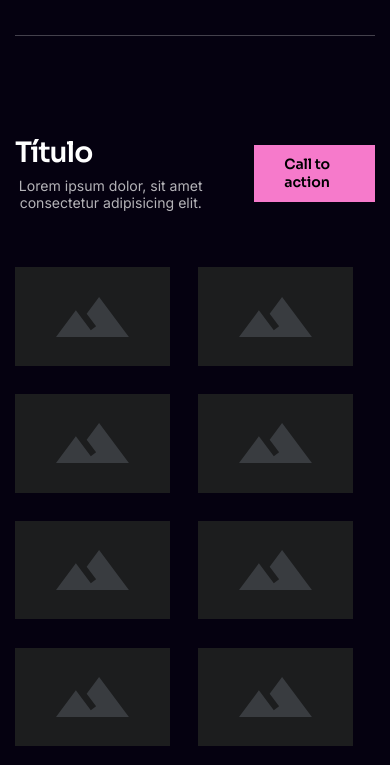
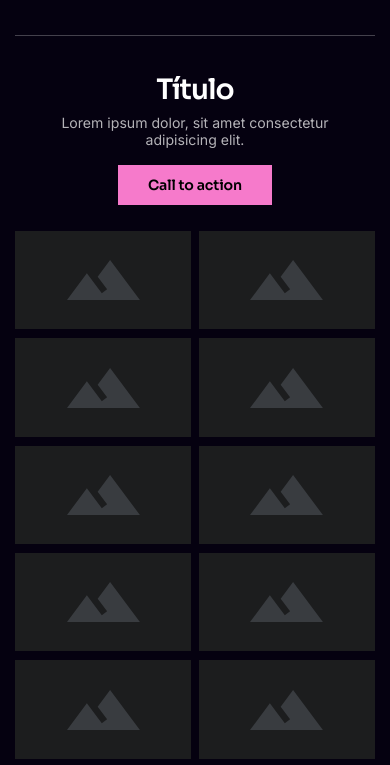
Before and after one commit to Gustavohsdp/Wireframe, a plain HTML site: page index.html in a window 390 px wide. Shown: the part 1631-2396 px from the top of the page. Drawn offline with Linux system fonts and the light colour scheme.

Commit message:
wireframe

```diff
--- a/css/responsive.css
+++ b/css/responsive.css
@@ -8,6 +8,14 @@
 
   .s-card-feature .all-cards .card {
     width: 32%;
+  }
+
+  .s-card-feature .second-area .all-imgs {
+    gap: 2rem 2%;
+  }
+
+  .s-card-feature .second-area .all-imgs .image {
+    width: 23.5%;
   }
 }
 
@@ -58,7 +66,23 @@
 }
 
 @media(max-width: 600px) {
+  .s-card-feature .second-area .top {
+    flex-direction: column;
+    align-items: center;
+  }
 
+  .s-card-feature .second-area .top .title h2,
+  .s-card-feature .second-area .top .title p {
+    text-align: center;
+  }
+
+  .s-card-feature .second-area .top .title h2 {
+    margin-bottom: 0.8rem;
+  }
+
+  .s-card-feature .second-area .top .title {
+    margin-bottom: 2rem;
+  }
 }
 
 @media(max-width: 480px) {
@@ -93,4 +117,24 @@
   .s-card-feature .main-area {
     padding-bottom: 4rem;
   }
+
+  .s-card-feature .second-area {
+    margin-top: 4rem;
+  }
+
+  .s-card-feature .second-area .top {
+    margin-bottom: 3rem;
+  }
+
+  .s-card-feature .second-area .top p {
+    margin: 0 auto;
+  }
+
+  .s-card-feature .second-area .all-imgs {
+    gap: 1rem 2%;
+  }
+
+  .s-card-feature .second-area .all-imgs .image {
+    width: 49%;
+  }
 }
```
